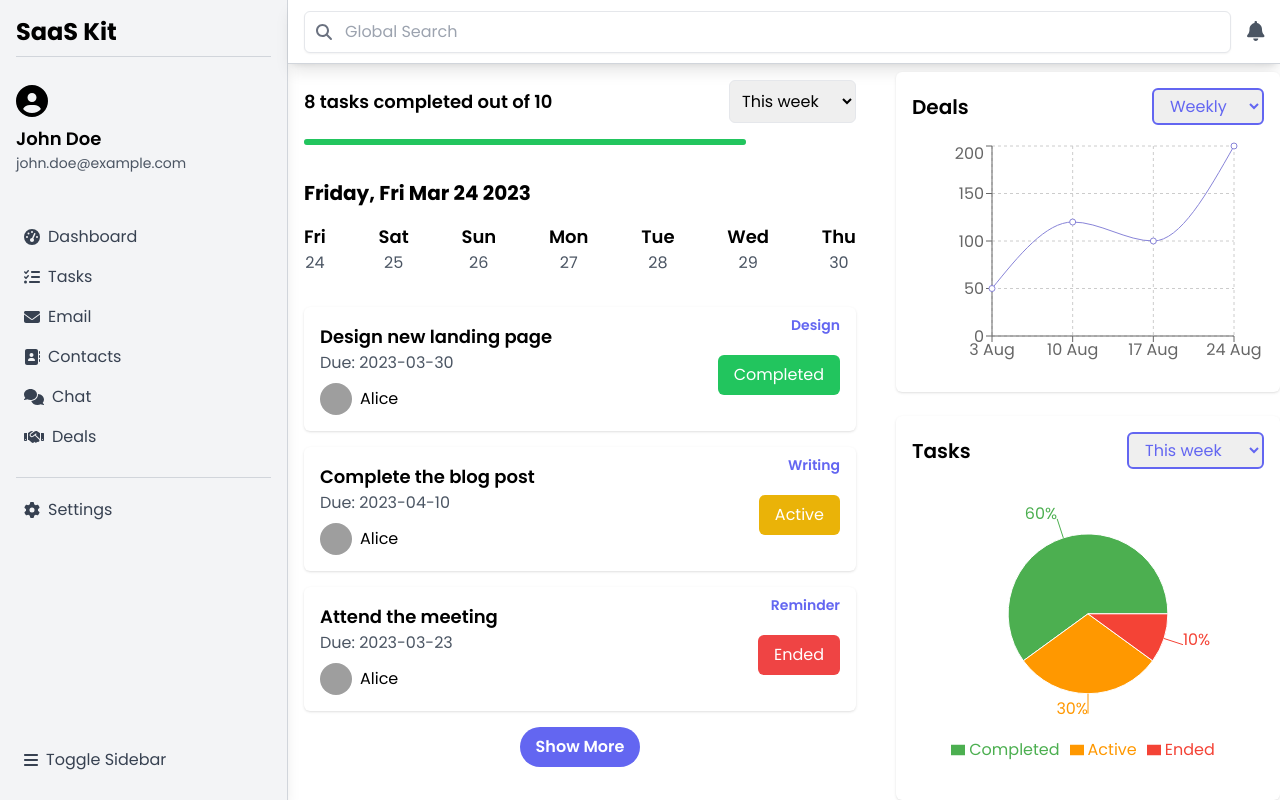
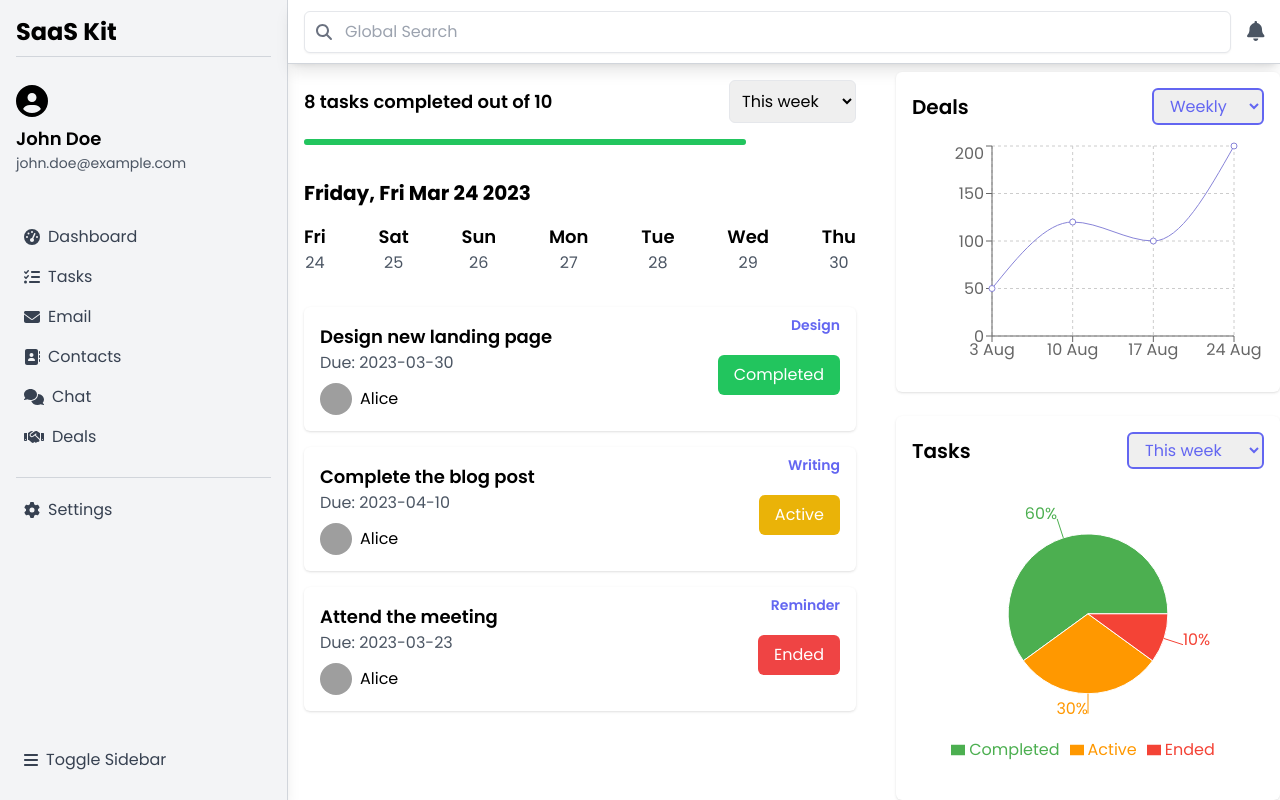
Before and after one commit to ashutosh-mishra4/GPT4-SaaS-Dashboard, a React (Vite) app: page / in a window 1280 px wide. Built offline with nearby package versions, Linux system fonts and the light colour scheme; grey boxes are pictures that could not be loaded.

Commit message:
Remove show more button

```diff
--- a/src/components/TaskLists.jsx
+++ b/src/components/TaskLists.jsx
@@ -34,9 +34,6 @@ const TaskLists = () => {
       {tasks.map((task, index) => (
         <TaskCard key={index} task={task} />
       ))}
-      <button className="mt-4 bg-indigo-500 text-white font-semibold py-2 px-4 rounded-full mx-auto block">
-        Show More
-      </button>
     </div>
   );
 };
```
